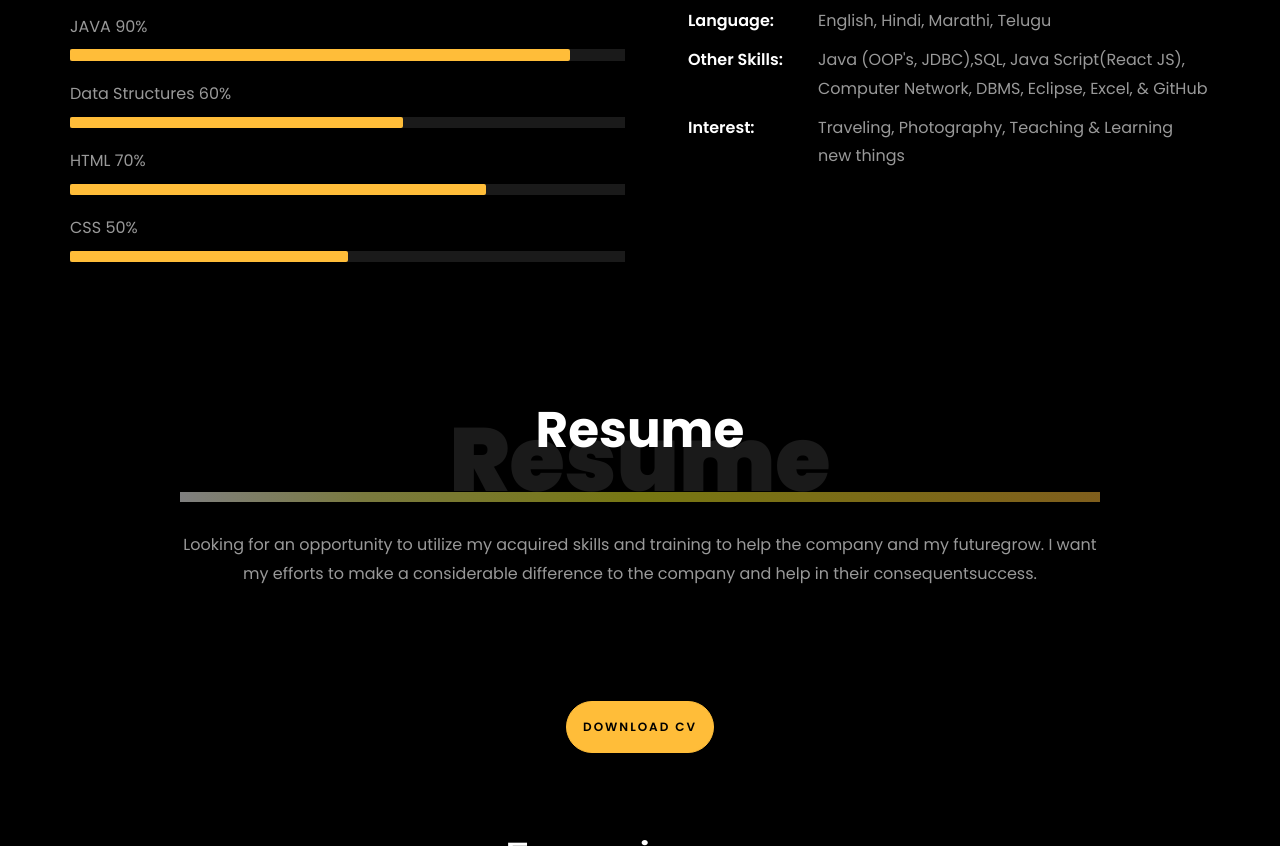
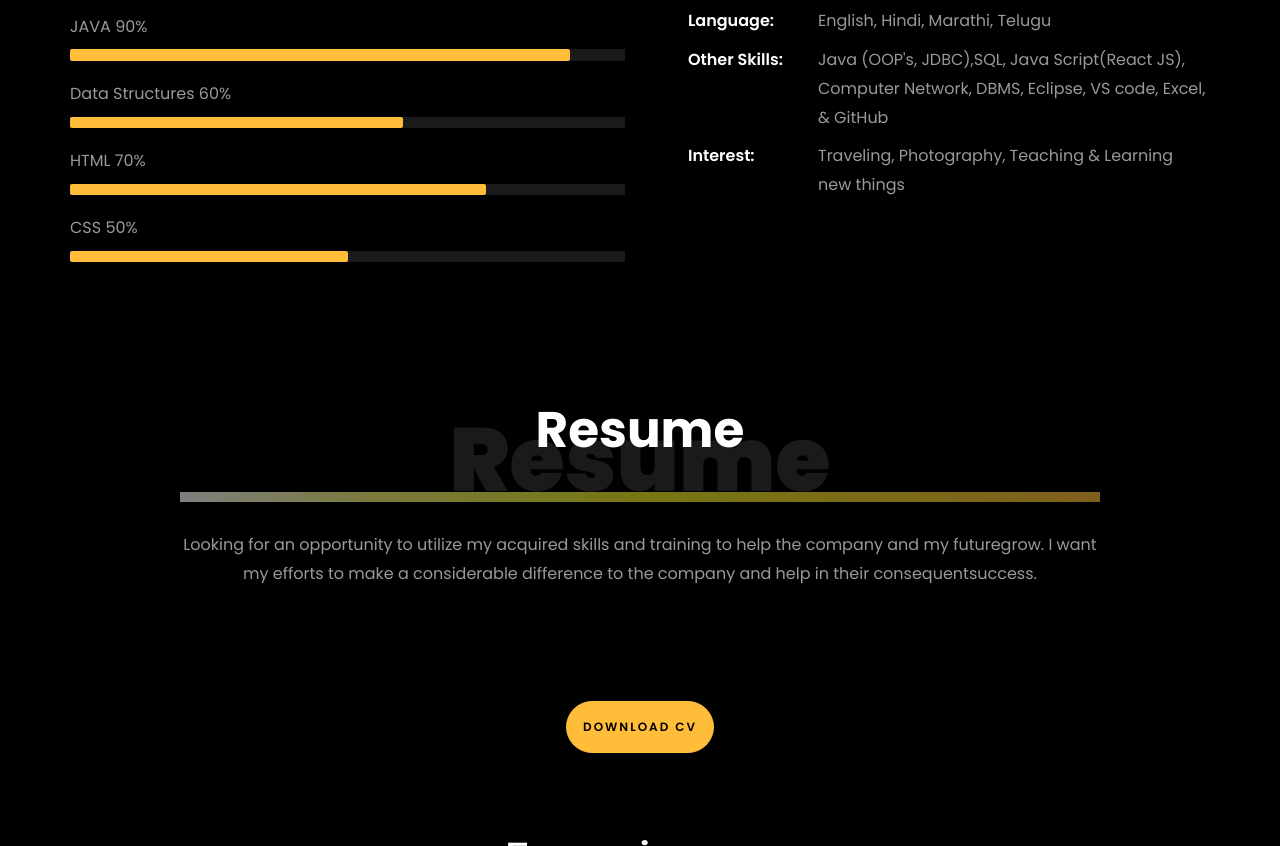
Before and after one commit to Rameshwar09/Portfolio, a plain HTML site: page index.html in a window 1280 px wide. Shown: the part 1283-2129 px from the top of the page. Drawn offline with Linux system fonts and the light colour scheme; files whose address does not match are found by name.

Commit message:
Update index.html

```diff
--- a/index.html
+++ b/index.html
@@ -276,7 +276,7 @@
 									<li class="d-flex"><span>Domain:</span> <span>Java Developer, Networking &amp; Web Development</span></li>
 									<li class="d-flex"><span>Education:</span> <span>Bachelor of Engineering</span></li>
 									<li class="d-flex"><span>Language:</span> <span>English, Hindi, Marathi, Telugu</span></li>
-									<li class="d-flex"><span>Other Skills:</span> <span>Java (OOP's, JDBC),SQL, Java Script(React JS), Computer Network, DBMS, Eclipse, Excel, &amp; GitHub</span></li>
+									<li class="d-flex"><span>Other Skills:</span> <span>Java (OOP's, JDBC),SQL, Java Script(React JS), Computer Network, DBMS, Eclipse, VS code, Excel, &amp; GitHub</span></li>
 									<li class="d-flex"><span>Interest:</span> <span>Traveling, Photography, Teaching &amp; Learning new things </span></li>
 
 								</ul>
```
